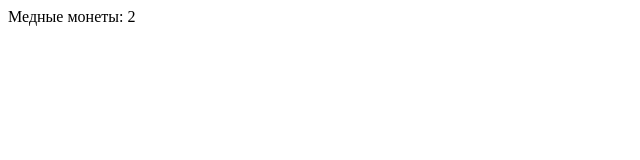
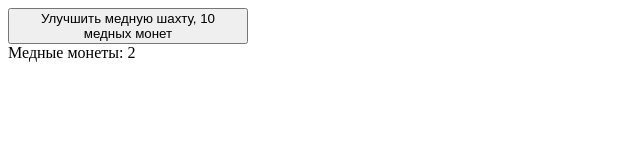
Before and after one commit to Areso/incremental-idle-tutorial-ru, a plain HTML site: page index.html in a window 1280 px wide. Shown: the whole page, without its empty margins (0-640 px from the left). Drawn offline with Linux system fonts and the light colour scheme.

Commit message:
added coppers mines upgrades

```diff
--- a/index.html
+++ b/index.html
@@ -8,14 +8,28 @@
   </style>
 </head>
 <body>
+  <button id="btnUpgCopperMine" onclick="upgCopperMine()" style="width: 240px;">Улучшить медную шахту, 10 медных монет</button><br>
   Медные монеты: <span id="spnCoppersValue">0</span><br>
   <script>
     let coppers = 0;
     let copperGrowth = 1;
     myTimer = setInterval(endOfTurnCalc, 2000);
     function endOfTurnCalc() {
-      coppers = coppers+copperGrowth;
+      coppers = coppers+copperGrowth*coppersUpgLevel;;
       document.getElementById("spnCoppersValue").innerHTML = coppers;
+    }
+    let coppersUpgCost  = 10;
+    let coppersUpgLevel = 1;
+    function upgCopperMine() {
+      if (coppers>coppersUpgCost){
+        coppers = coppers-coppersUpgCost;
+        coppersUpgLevel = coppersUpgLevel + 1;
+        coppersUpgCost  = coppersUpgCost*2;
+        document.getElementById("spnCoppersValue").innerHTML   = coppers;
+        document.getElementById("btnUpgCopperMine").innerHTML  = "Улучшить медную шахту, ";
+        document.getElementById("btnUpgCopperMine").innerHTML += coppersUpgCost.toString();
+        document.getElementById("btnUpgCopperMine").innerHTML += " медных монет";
+      }
     }
   </script>
 </body>
```
